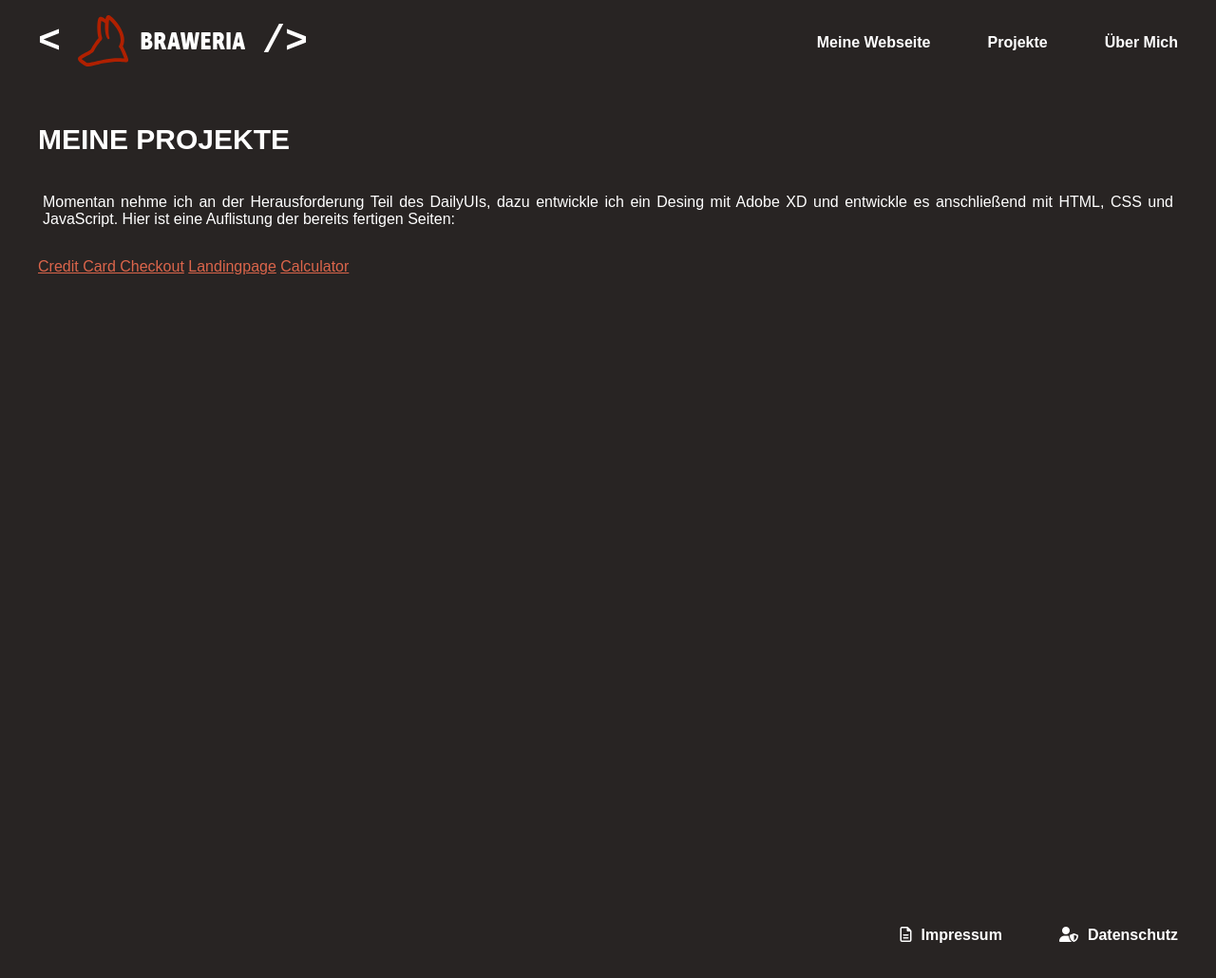
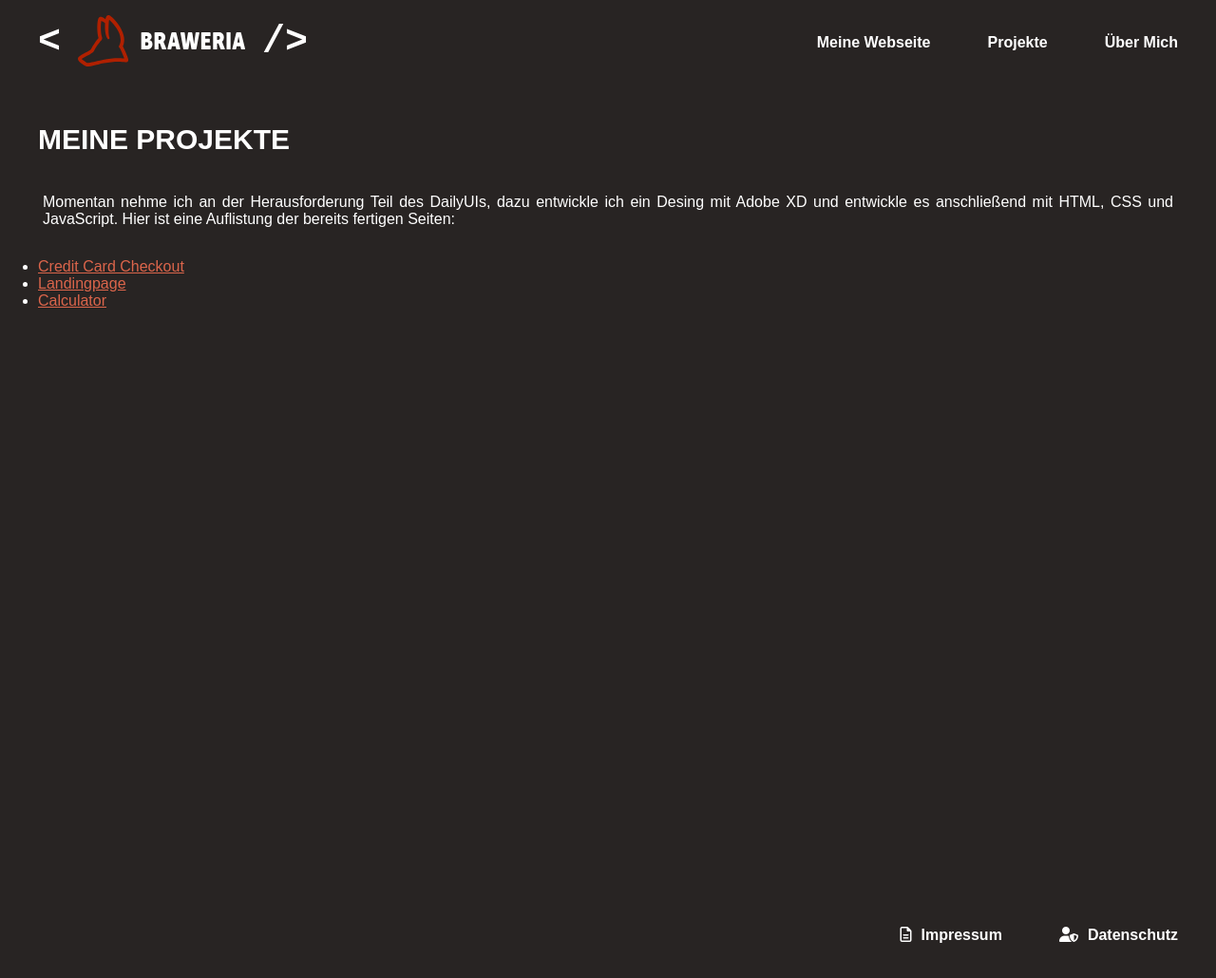
Before and after one commit to wiktoriavh/braweria.github.io, a Jekyll site: the page built from projekte.html, in a window 1280 px wide. Shown: the whole page at 95% size. Built offline with Jekyll 4.4.1, drawn with Linux system fonts in a browser that asks for light colours; nearby versions of some CDN libraries; some web fonts are replaced; comment, search, counter and statistics services are not loaded.

Commit message:
Update projekte.html
Die Links in eine Liste umgewandelt.

```diff
--- a/projekte.html
+++ b/projekte.html
@@ -8,8 +8,10 @@ title: Projekte // Braweria
 
 			<h2>Meine Projekte</h2>
 			<p>Momentan nehme ich an der Herausforderung Teil des DailyUIs, dazu entwickle ich ein Desing mit Adobe XD und entwickle es anschließend mit HTML, CSS und JavaScript. Hier ist eine Auflistung der bereits fertigen Seiten:</p>
-			<a href="dailyUI/daily-ui-002.html">Credit Card Checkout</a>
-			<a href="dailyUI/daily-ui-003.html">Landingpage</a>
-			<a href="dailyUI/daily-ui-004.html">Calculator</a>
+			<ul>
+				<li><a href="dailyUI/daily-ui-002.html">Credit Card Checkout</a></li>
+				<li><a href="dailyUI/daily-ui-003.html">Landingpage</a></li>
+				<li><a href="dailyUI/daily-ui-004.html">Calculator</a></li>
+			</ul>
 		</div>
 	</div>
```
